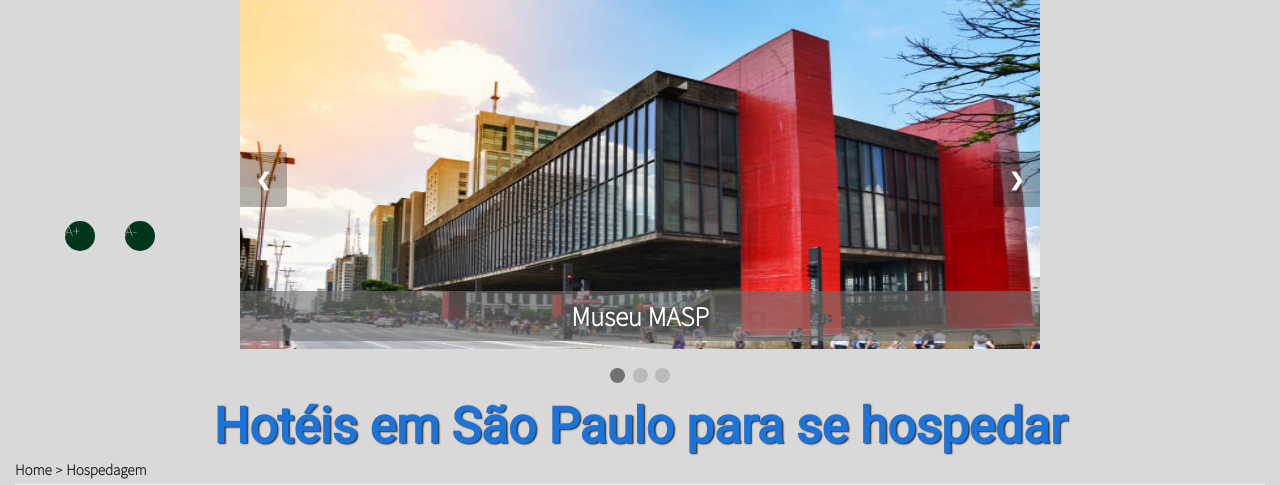
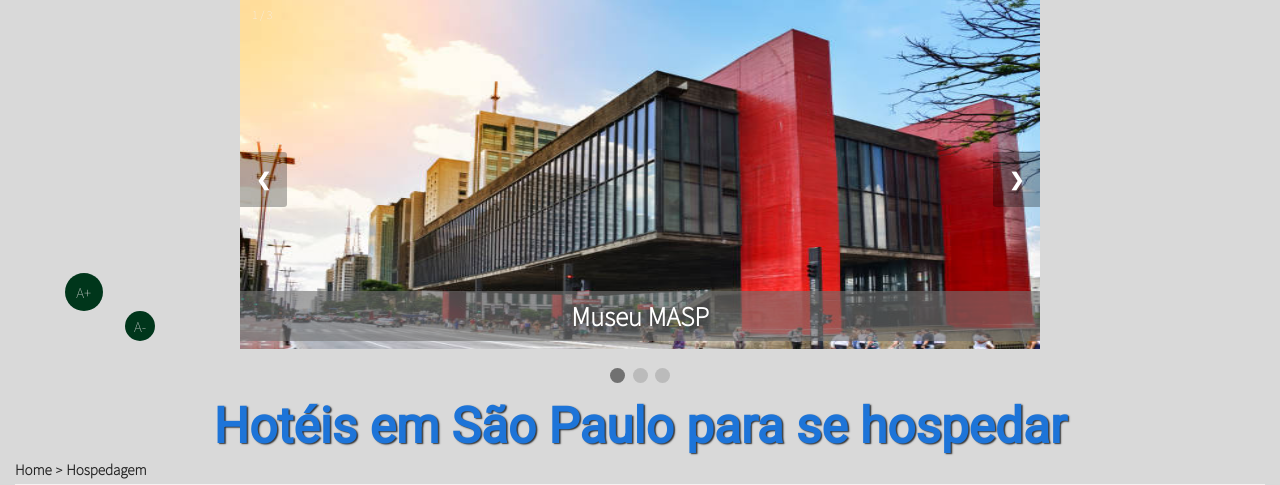
Before and after one commit to AnnylysMedeiros/Gulliver-Traveller--Projeto-FIAP, a PHP site: page / in a window 1280 px wide. Shown: the part 189-674 px from the top of the page. Run offline with PHP 8.4, Linux system fonts and the light colour scheme; some web fonts are replaced.

Commit message:
botao acessibilidade

```diff
--- a/css/style.css
+++ b/css/style.css
@@ -25,15 +25,21 @@ body {
     align-items: center;
     vertical-align: middle;
     border-radius: 50px;
-    width: 30px;
-    height: 30px;
-    position: absolute;
+    width: 2.5em;
+    height: 2.5em;
+    position: relative;
     top: 410px;
     left: 65px;
 }
 
 .zoomais p{
     font-family: 'Source Sans Pro', sans-serif;
+    margin: 0;
+    position: absolute;
+    top: 50%;
+    left: 50%;
+    margin-right: -50%;
+    transform: translate(-50%, -50%)
 
 }
 
@@ -42,11 +48,21 @@ body {
     background-color: #00361b ;
     font-family: 'Source Sans Pro', sans-serif;
     border-radius: 50px;
-    width: 30px;
-    height: 30px;
-    position: absolute;
+    width: 2em;
+    height: 2em;
+    position: relative;
     top: 410px;
     left: 125px;
+}
+
+.zoomenos p{
+    font-family: 'Source Sans Pro', sans-serif;
+    margin: 0;
+    position: absolute;
+    top: 50%;
+    left: 50%;
+    margin-right: -50%;
+    transform: translate(-50%, -50%)
 }
 
 h1 {
```
